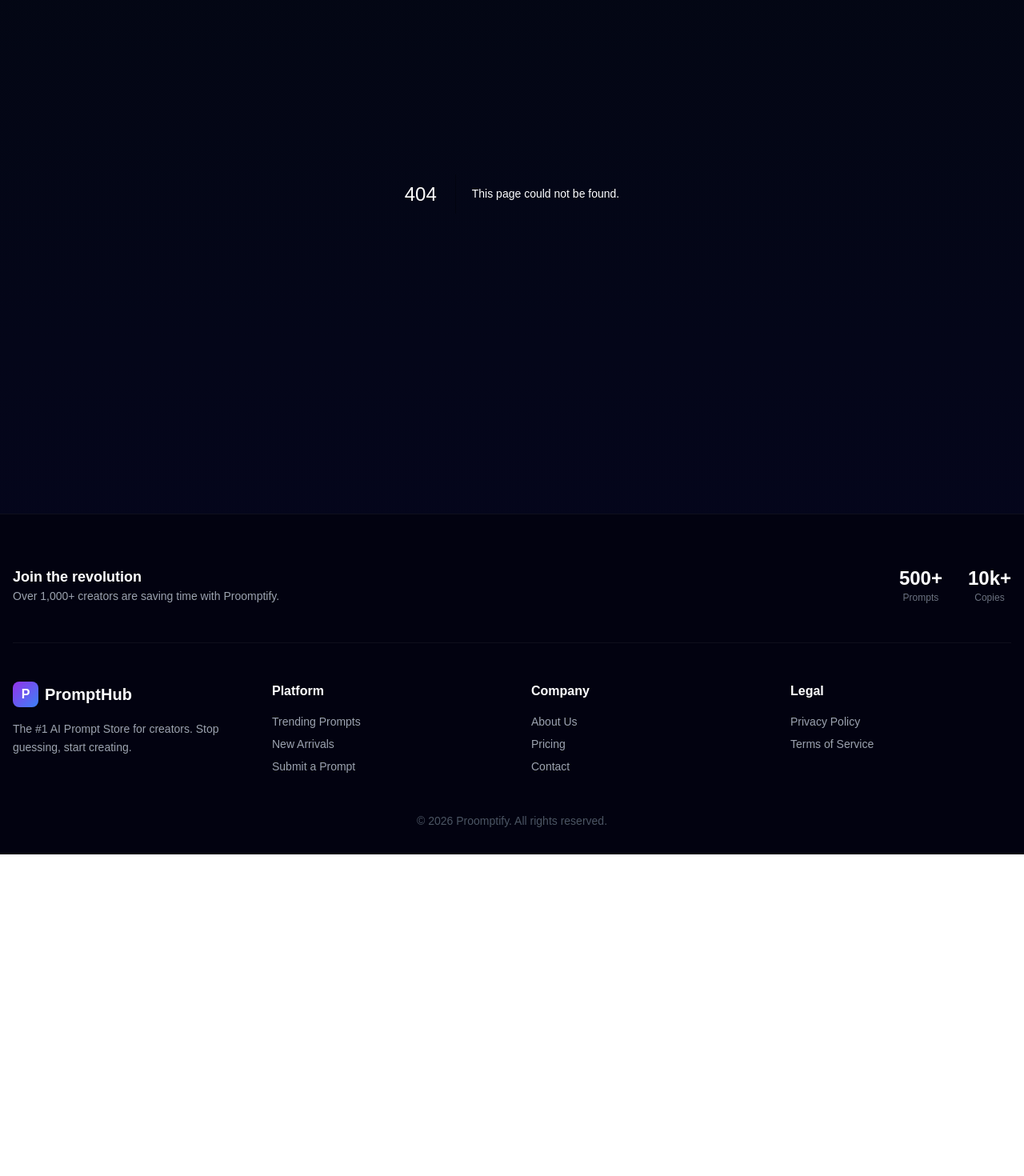
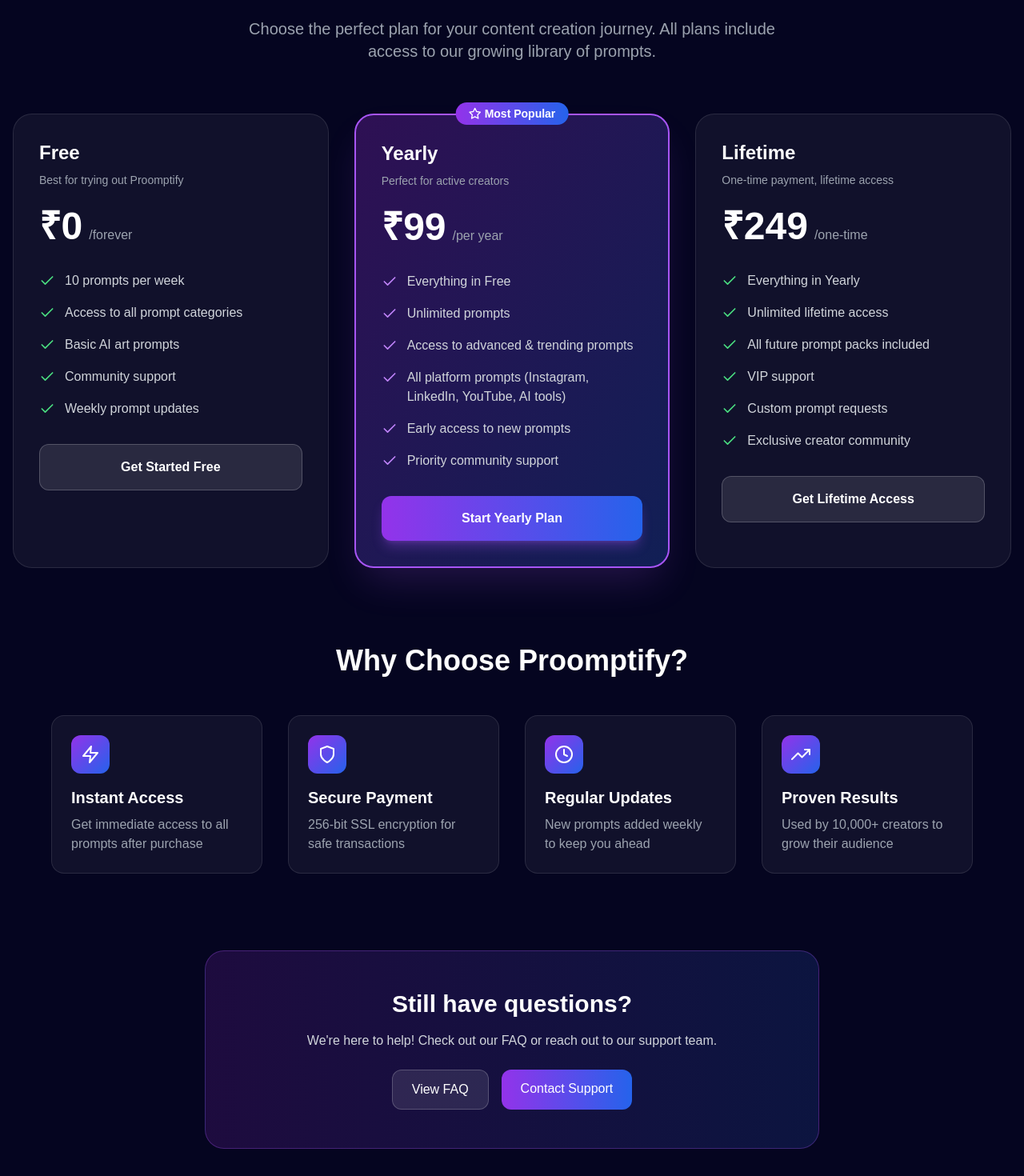
Before and after one commit to mrravipandee/Proomptify, a Next.js app in the folder frontend/: page /pricing in a window 1280 px wide. Before the commit this address had no page. Shown: the part 200-1670 px from the top of the page at 80% size. Before the commit the page ends 1268 px from the top, so only its background shows below. Built offline with nearby package versions, Linux system fonts and the light colour scheme; a web font is replaced by a local one.

Commit message:
frontend(fix): Pricing page information

```diff
--- /dev/null
+++ b/frontend/src/app/pricing/page.tsx
@@ -0,0 +1,225 @@
+'use client';
+
+import { motion } from 'framer-motion';
+import Link from 'next/link';
+import { FiCheck, FiZap, FiStar, FiTrendingUp, FiShield, FiClock } from 'react-icons/fi';
+
+const pricingPlans = [
+  {
+    name: 'Free',
+    price: '0',
+    period: 'forever',
+    description: 'Best for trying out Proomptify',
+    features: [
+      '10 prompts per week',
+      'Access to all prompt categories',
+      'Basic AI art prompts',
+      'Community support',
+      'Weekly prompt updates',
+    ],
+    cta: 'Get Started Free',
+    popular: false,
+    gradient: 'from-gray-600 to-gray-700',
+  },
+  {
+    name: 'Yearly',
+    price: '99',
+    period: 'per year',
+    description: 'Perfect for active creators',
+    features: [
+      'Everything in Free',
+      'Unlimited prompts',
+      'Access to advanced & trending prompts',
+      'All platform prompts (Instagram, LinkedIn, YouTube, AI tools)',
+      'Early access to new prompts',
+      'Priority community support',
+    ],
+    cta: 'Start Yearly Plan',
+    popular: true,
+    gradient: 'from-purple-600 to-blue-600',
+  },
+  {
+    name: 'Lifetime',
+    price: '249',
+    period: 'one-time',
+    description: 'One-time payment, lifetime access',
+    features: [
+      'Everything in Yearly',
+      'Unlimited lifetime access',
+      'All future prompt packs included',
+      'VIP support',
+      'Custom prompt requests',
+      'Exclusive creator community',
+    ],
+    cta: 'Get Lifetime Access',
+    popular: false,
+    gradient: 'from-yellow-600 to-orange-600',
+  },
+];
+
+const benefits = [
+  {
+    icon: FiZap,
+    title: 'Instant Access',
+    description: 'Get immediate access to all prompts after purchase',
+  },
+  {
+    icon: FiShield,
+    title: 'Secure Payment',
+    description: '256-bit SSL encryption for safe transactions',
+  },
+  {
+    icon: FiClock,
+    title: 'Regular Updates',
+    description: 'New prompts added weekly to keep you ahead',
+  },
+  {
+    icon: FiTrendingUp,
+    title: 'Proven Results',
+    description: 'Used by 10,000+ creators to grow their audience',
+  },
+];
+
+export default function PricingPage() {
+  return (
+    <div className="min-h-screen bg-[#050520] text-white pt-24 pb-20">
+      {/* Header */}
+      <div className="container mx-auto px-4 text-center mb-16">
+        <motion.div
+          initial={{ opacity: 0, y: 20 }}
+          animate={{ opacity: 1, y: 0 }}
+          transition={{ duration: 0.5 }}
+        >
+          <h1 className="text-5xl md:text-6xl font-bold mb-6 bg-gradient-to-r from-purple-400 to-blue-400 bg-clip-text text-transparent">
+            Simple, Transparent Pricing
+          </h1>
+          <p className="text-xl text-gray-400 max-w-2xl mx-auto">
+            Choose the perfect plan for your content creation journey. All plans include access to our growing library of prompts.
+          </p>
+        </motion.div>
+      </div>
+
+      {/* Pricing Cards */}
+      <div className="container mx-auto px-4 mb-24">
+        <div className="grid grid-cols-1 md:grid-cols-3 gap-8 max-w-7xl mx-auto">
+          {pricingPlans.map((plan, index) => (
+            <motion.div
+              key={plan.name}
+              initial={{ opacity: 0, y: 30 }}
+              animate={{ opacity: 1, y: 0 }}
+              transition={{ duration: 0.5, delay: index * 0.1 }}
+              className={`relative rounded-3xl p-8 ${
+                plan.popular
+                  ? 'bg-gradient-to-br from-purple-900/50 to-blue-900/50 border-2 border-purple-500 shadow-2xl shadow-purple-500/20 scale-105'
+                  : 'bg-white/5 border border-white/10'
+              }`}
+            >
+              {/* Popular Badge */}
+              {plan.popular && (
+                <div className="absolute -top-4 left-1/2 transform -translate-x-1/2">
+                  <div className="bg-gradient-to-r from-purple-600 to-blue-600 text-white px-4 py-1 rounded-full text-sm font-semibold flex items-center gap-1">
+                    <FiStar className="w-4 h-4" />
+                    Most Popular
+                  </div>
+                </div>
+              )}
+
+              {/* Plan Header */}
+              <div className="mb-6">
+                <h3 className="text-2xl font-bold mb-2">{plan.name}</h3>
+                <p className="text-gray-400 text-sm">{plan.description}</p>
+              </div>
+
+              {/* Price */}
+              <div className="mb-8">
+                <div className="flex items-baseline gap-2">
+                  <span className="text-5xl font-bold">₹{plan.price}</span>
+                  <span className="text-gray-400">/{plan.period}</span>
+                </div>
+              </div>
+
+              {/* Features */}
+              <ul className="space-y-4 mb-8">
+                {plan.features.map((feature, idx) => (
+                  <li key={idx} className="flex items-start gap-3">
+                    <FiCheck className={`w-5 h-5 mt-0.5 flex-shrink-0 ${plan.popular ? 'text-purple-400' : 'text-green-400'}`} />
+                    <span className="text-gray-300">{feature}</span>
+                  </li>
+                ))}
+              </ul>
+
+              {/* CTA Button */}
+              <Link
+                href={plan.name === 'Free' ? '/prompts' : '#'}
+                className={`block w-full text-center py-4 rounded-xl font-semibold transition-all duration-300 ${
+                  plan.popular
+                    ? 'bg-gradient-to-r from-purple-600 to-blue-600 hover:from-purple-700 hover:to-blue-700 text-white shadow-lg shadow-purple-500/30'
+                    : 'bg-white/10 hover:bg-white/20 text-white border border-white/20'
+                }`}
+              >
+                {plan.cta}
+              </Link>
+            </motion.div>
+          ))}
+        </div>
+      </div>
+
+      {/* Benefits Section */}
+      <div className="container mx-auto px-4">
+        <motion.div
+          initial={{ opacity: 0, y: 20 }}
+          animate={{ opacity: 1, y: 0 }}
+          transition={{ duration: 0.5, delay: 0.3 }}
+          className="max-w-6xl mx-auto"
+        >
+          <h2 className="text-3xl md:text-4xl font-bold text-center mb-12">
+            Why Choose Proomptify?
+          </h2>
+          <div className="grid grid-cols-1 md:grid-cols-2 lg:grid-cols-4 gap-8">
+            {benefits.map((benefit, index) => (
+              <div
+                key={index}
+                className="bg-white/5 border border-white/10 rounded-2xl p-6 hover:bg-white/10 transition-all duration-300"
+              >
+                <div className="w-12 h-12 bg-gradient-to-br from-purple-600 to-blue-600 rounded-xl flex items-center justify-center mb-4">
+                  <benefit.icon className="w-6 h-6 text-white" />
+                </div>
+                <h3 className="text-xl font-semibold mb-2">{benefit.title}</h3>
+                <p className="text-gray-400">{benefit.description}</p>
+              </div>
+            ))}
+          </div>
+        </motion.div>
+      </div>
+
+      {/* FAQ or Trust Section */}
+      <div className="container mx-auto px-4 mt-24">
+        <motion.div
+          initial={{ opacity: 0, y: 20 }}
+          animate={{ opacity: 1, y: 0 }}
+          transition={{ duration: 0.5, delay: 0.4 }}
+          className="max-w-3xl mx-auto text-center bg-gradient-to-r from-purple-900/30 to-blue-900/30 border border-purple-500/30 rounded-3xl p-12"
+        >
+          <h2 className="text-3xl font-bold mb-4">Still have questions?</h2>
+          <p className="text-gray-300 mb-6">
+            We&apos;re here to help! Check out our FAQ or reach out to our support team.
+          </p>
+          <div className="flex gap-4 justify-center">
+            <Link
+              href="/#faq"
+              className="px-6 py-3 bg-white/10 hover:bg-white/20 rounded-xl transition-colors border border-white/20"
+            >
+              View FAQ
+            </Link>
+            <Link
+              href="/contact"
+              className="px-6 py-3 bg-gradient-to-r from-purple-600 to-blue-600 hover:from-purple-700 hover:to-blue-700 rounded-xl transition-colors"
+            >
+              Contact Support
+            </Link>
+          </div>
+        </motion.div>
+      </div>
+    </div>
+  );
+}
--- a/frontend/src/components/layout/Footer.tsx
+++ b/frontend/src/components/layout/Footer.tsx
@@ -1,3 +1,5 @@
+import Image from "next/image";
+
 const Footer = () => {
     return (
       <footer className="bg-[#020210] border-t border-white/5 pt-16 pb-8">
@@ -25,8 +27,10 @@
           <div className="grid grid-cols-1 md:grid-cols-4 gap-12 mb-12">
             <div className="col-span-1 md:col-span-1">
               <div className="flex items-center gap-2 mb-4">
-                <div className="w-8 h-8 bg-gradient-to-br from-purple-600 to-blue-500 rounded-lg flex items-center justify-center text-white font-bold">P</div>
-                <span className="text-xl font-bold text-white">PromptHub</span>
+                <div>
+                  <Image src="/proomptify.png" alt="Proomptify Logo" width={32} height={32} />
+                </div>
+                <span className="text-xl font-bold text-white">Proomptify.shop</span>
               </div>
               <p className="text-gray-400 text-sm leading-relaxed">
                 The #1 AI Prompt Store for creators. Stop guessing, start creating.
```
Also changed, not shown: 1 other file (tests, documents, lock files or other folders).
